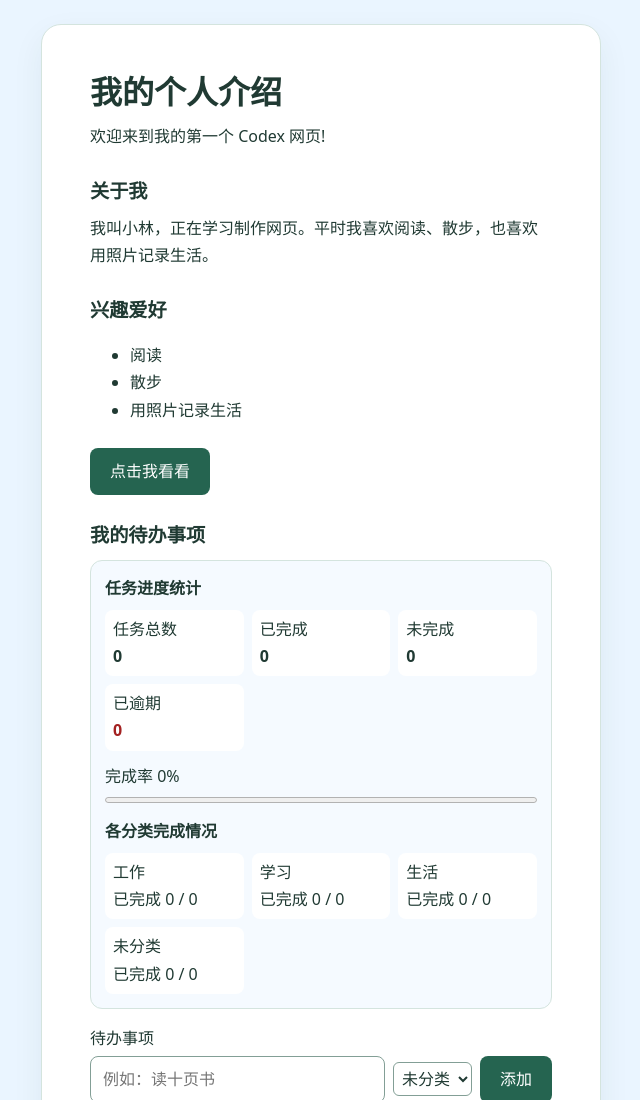
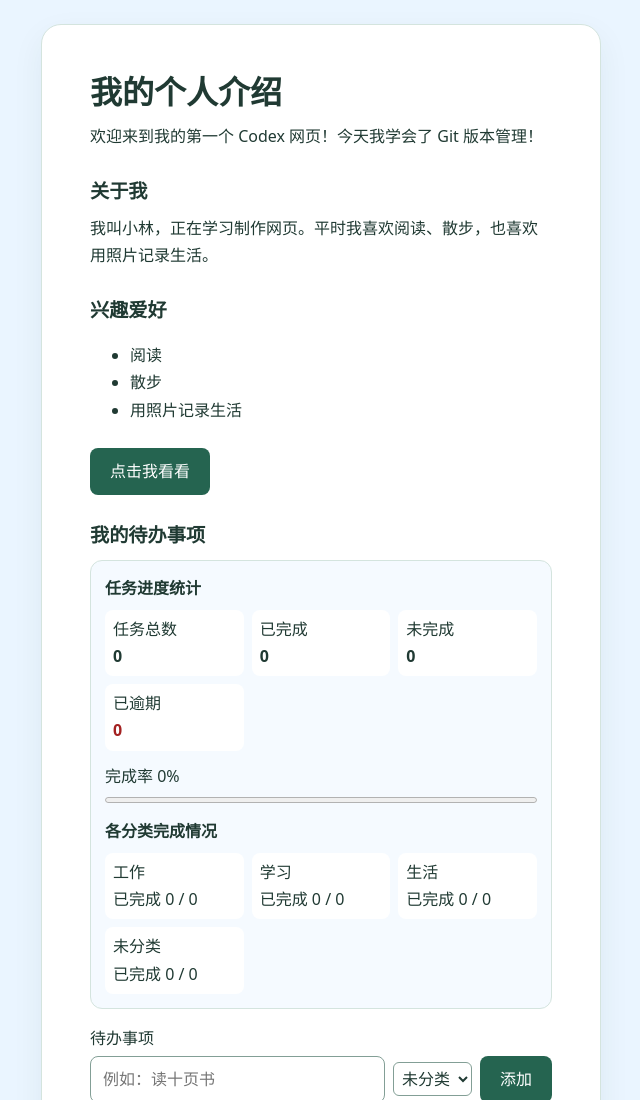
Before and after one commit to gree2012/MyFirstCodex, a plain HTML site: page index.html in a window 1280 px wide. Shown: the top 1100 px of the page, without its empty margins (319-959 px from the left). Drawn offline with Linux system fonts and the light colour scheme.

Commit message:
第二次保存：修改欢迎语

```diff
--- a/index.html
+++ b/index.html
@@ -183,7 +183,7 @@
 <body>
   <main>
     <h1>我的个人介绍</h1>
-    <p>欢迎来到我的第一个 Codex 网页!</p>
+    <p>欢迎来到我的第一个 Codex 网页！今天我学会了 Git 版本管理！</p>
     <h2>关于我</h2>
     <p>我叫小林，正在学习制作网页。平时我喜欢阅读、散步，也喜欢用照片记录生活。</p>
     <section>
```
